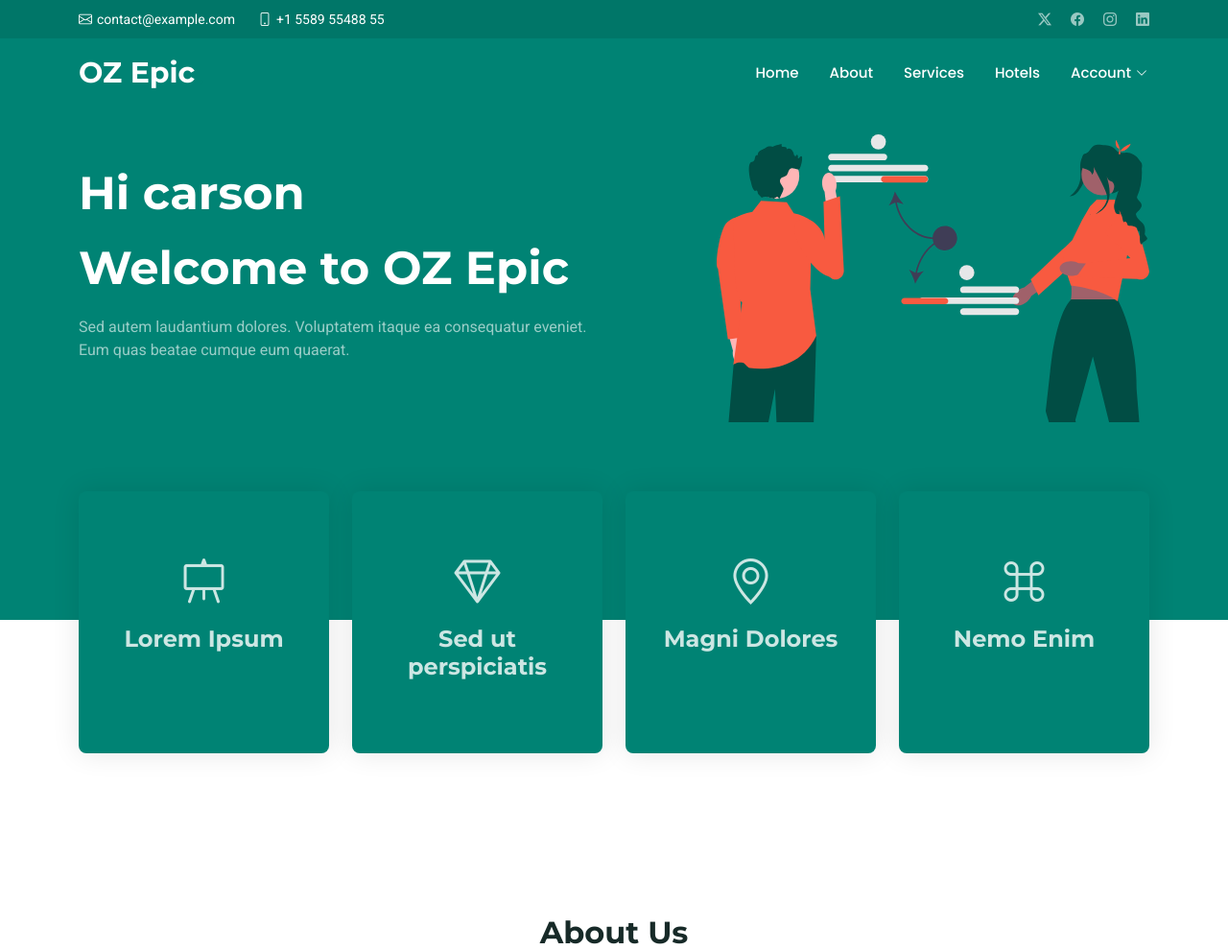
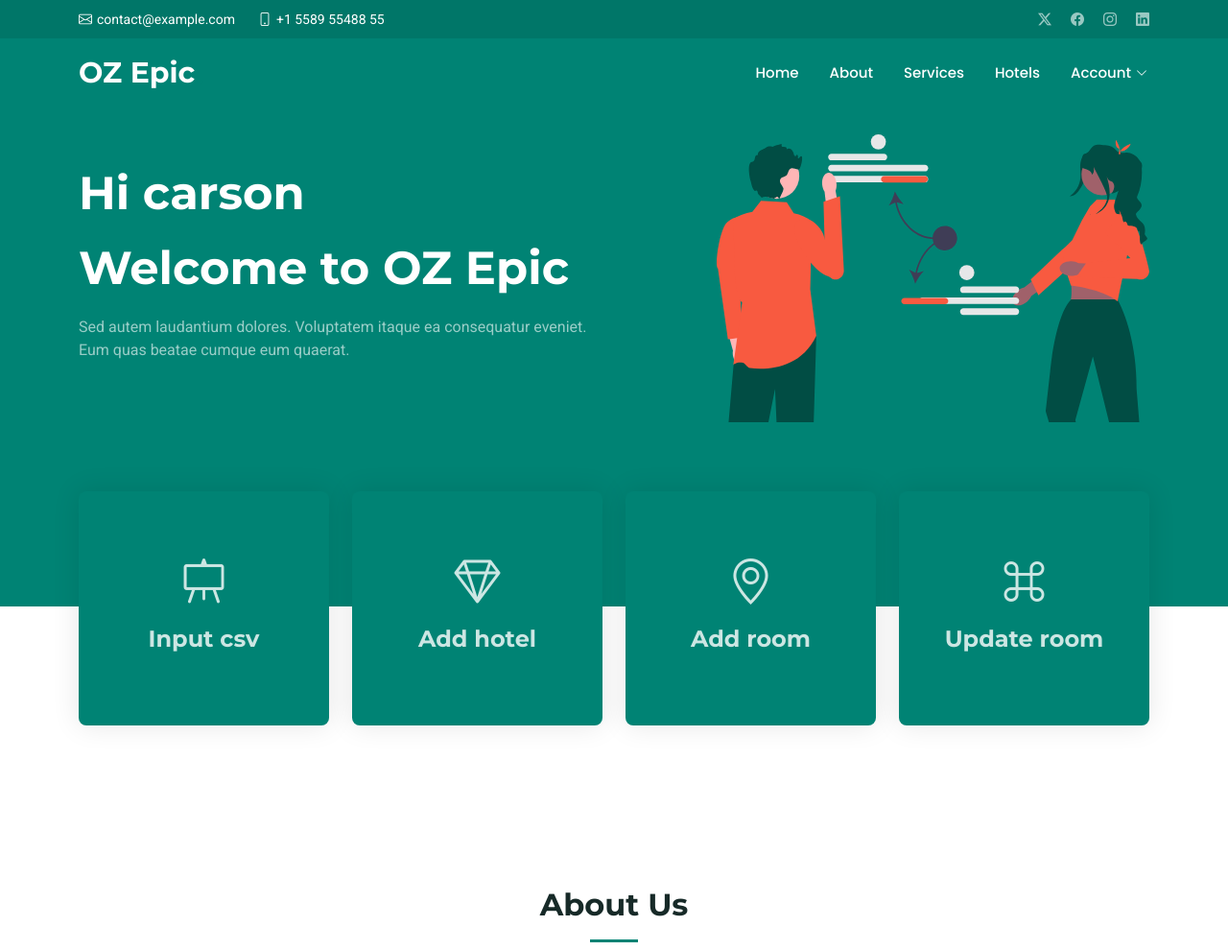
Before and after one commit to CLcyRd/SWEN90016-G4-Web-implementation, a Django app: page / in a window 1280 px wide. Shown: the top 990 px of the page at 96% size. Run offline with Django 4.2, Linux system fonts and the light colour scheme; a user stored in the database is signed in; data comes from the database, SQL or seed files in the repository; both versions use the stored data as it was after the commit; some libraries are stand-ins or nearby versions.

Commit message:
admin access csv input

```diff
--- a/user_booking/templates/index.html
+++ b/user_booking/templates/index.html
@@ -136,37 +136,41 @@
 
       <div class="icon-boxes position-relative" data-aos="fade-up" data-aos-delay="200">
         <div class="container position-relative">
+
           <div class="row gy-4 mt-5">
-
+            {% if user.is_authenticated %}
+            {% if user.is_superuser %}
             <div class="col-xl-3 col-md-6">
               <div class="icon-box">
                 <div class="icon"><i class="bi bi-easel"></i></div>
-                <h4 class="title"><a href="" class="stretched-link">Lorem Ipsum</a></h4>
+                <h4 class="title"><a href="{% url 'upload_hotel_csv' %}" class="stretched-link">Input csv</a></h4>
               </div>
             </div><!--End Icon Box -->
 
             <div class="col-xl-3 col-md-6">
               <div class="icon-box">
                 <div class="icon"><i class="bi bi-gem"></i></div>
-                <h4 class="title"><a href="" class="stretched-link">Sed ut perspiciatis</a></h4>
+                <h4 class="title"><a href="" class="stretched-link">Add hotel</a></h4>
               </div>
             </div><!--End Icon Box -->
 
             <div class="col-xl-3 col-md-6">
               <div class="icon-box">
                 <div class="icon"><i class="bi bi-geo-alt"></i></div>
-                <h4 class="title"><a href="" class="stretched-link">Magni Dolores</a></h4>
+                <h4 class="title"><a href="" class="stretched-link">Add room</a></h4>
               </div>
             </div><!--End Icon Box -->
 
             <div class="col-xl-3 col-md-6">
               <div class="icon-box">
                 <div class="icon"><i class="bi bi-command"></i></div>
-                <h4 class="title"><a href="" class="stretched-link">Nemo Enim</a></h4>
+                <h4 class="title"><a href="" class="stretched-link">Update room</a></h4>
               </div>
             </div><!--End Icon Box -->
+            {% endif %}
+            {% endif %}
+          </div>
 
-          </div>
         </div>
       </div>
 
```
Also changed, not shown: db.sqlite3.
